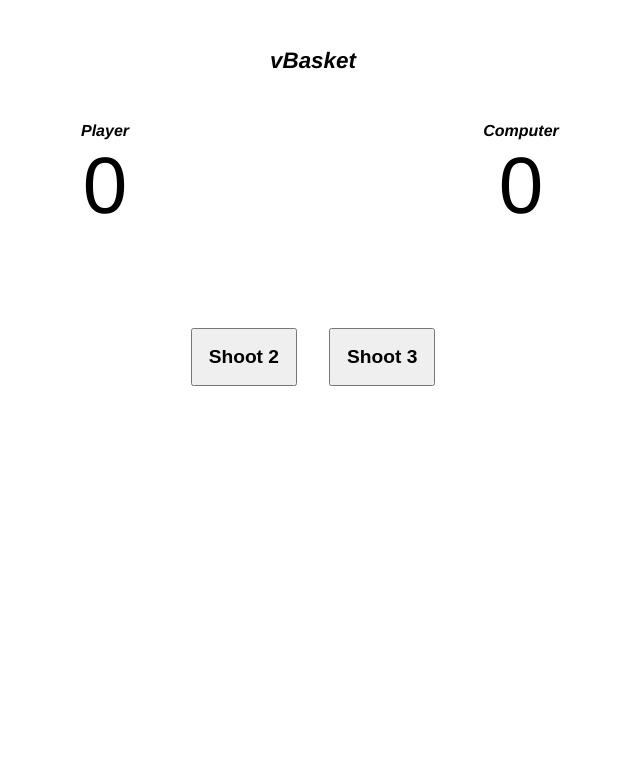
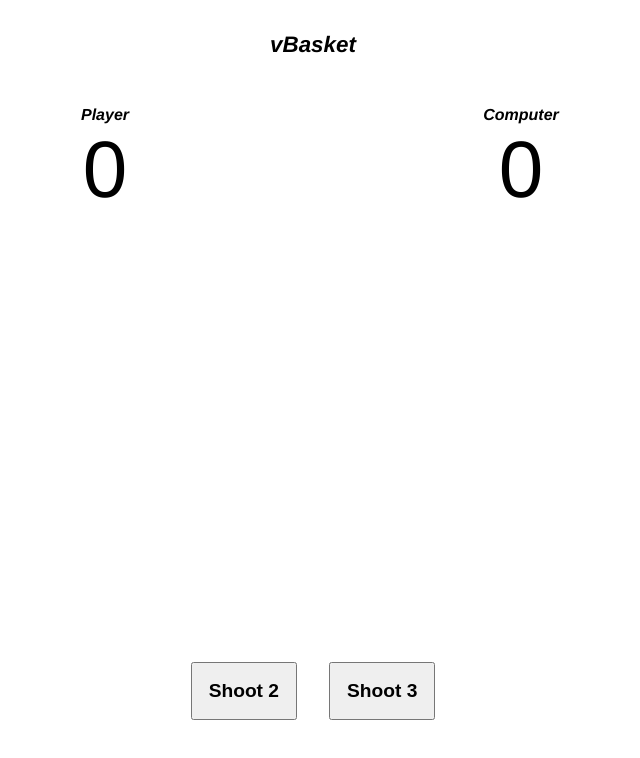
Before and after one commit to fermercadal/vue-basket, a Vue app: page / in a window 1280 px wide. Both pictures are taken after a click on the button "Start". Shown: the top 758 px of the page, without its empty margins (327-967 px from the left). Built offline with nearby package versions, Linux system fonts and the light colour scheme.

Commit message:
Update game over functionality

```diff
--- a/src/App.vue
+++ b/src/App.vue
@@ -3,19 +3,19 @@
     <h1>vBasket</h1>
 
     <section v-if="!start && !over" class="vBasket__start">
-      <p>Select mode</p>
-
       <button @click="startGame">Start</button>
     </section>
 
     <section v-if="start" class="vBasket__game">
       <GameScore :teams="teams" />
       <GameLogs :logs="logs" />
-      <GameControls @player-shoot="handlePlayerShoot" />
+      <GameControls @player-shoot="handlePlayerShoot" :active="possesion"/>
     </section>
 
     <section v-if="over" class="vBasket__over">
-      <p>game over screen</p>
+      <GameScore :teams="teams" />
+      <p><strong>{{ winner }}</strong> wins!</p>
+      <button @click="playAgain">Play Again</button>
     </section>
   </div>
 </template>
@@ -33,7 +33,6 @@ export default {
   name: "App",
   data() {
     return {
-      mode: 'time',
       start: false,
       over: false,
       teams: {
@@ -46,9 +45,9 @@ export default {
           score: 0,
         },
       },
-
       possesion: true,
       logs: [],
+      winner: null,
     };
   },
   components: {
@@ -56,39 +55,67 @@ export default {
     GameLogs,
     GameControls,
   },
+  watch: {
+    teams: {
+      deep: true,
+      handler(teams) {
+        if(teams.A.score >= 10) {
+          this.handleWin(teams.A.name)
+        }
+        if(teams.B.score >= 10) {
+          this.handleWin(teams.B.name)
+        }
+      }
+    }
+  },
   methods: {
     startGame() {
       this.start = true;
     },
-    handleAttempt(points) {
-      const difficulty = points === 3 ? 30 : 50;
-      return getRandom() < difficulty ? true : false;
+    handleAttempt(score) {
+      const difficulty = score === 3 ? 30 : 50;
+      return getRandom() < difficulty;
     },
-    handleScore(team, points) {
-      const result = this.handleAttempt(points)
+    handleScore(team, score) {
+      const result = this.handleAttempt(score);
       if(result) {
-        this.teams[team].score += points;
-        this.handleLog(team, points, 'in');
+        this.teams[team].score += score;
+        this.handleLog(team, score, 'in');
       } else {
-        this.handleLog(team, points, 'out');
+        this.handleLog(team, score, 'out');
       }
       this.possesion = false;
     },
-    handleLog(team, points, result) {
-      const thisLog = `${this.teams[team].name} shoots ${points}, it's ${result}`;
+    handleLog(team, score, result) {
+      const thisLog = `${this.teams[team].name} shoots ${score}, it's ${result}`;
       this.logs.unshift(thisLog);
     },
     handleComputerShoot() {
-      const points = getRandom() > 50 ? 2 : 3;
+      const score = getRandom() > 50 ? 2 : 3;
 
       setTimeout(() => {
-        this.handleScore('B', points);
+        this.handleScore('B', score);
         this.possesion = true;
       }, 800);
     },
     handlePlayerShoot(score) {
       this.handleScore('A', score);
-      this.handleComputerShoot();
+      if (!this.winner) {
+        this.handleComputerShoot();
+      }
+    },
+    handleWin(team) {
+      this.over = true;
+      this.start = false;
+      this.winner = team;
+    },
+    playAgain() {
+      this.over = false;
+      this.start = true;
+      this.winner = null;
+      this.logs = [];
+      this.teams.A.score = 0;
+      this.teams.B.score = 0;
     },
   },
 };
@@ -122,62 +149,14 @@ body {
     font-style: oblique;
     font-weight: 700;
     margin: 0;
-    padding: 3rem 0 2rem 0;
+    padding: 2rem 0;
     width: 100%;
   }
 
-  .vBasket__score {
+  .vBasket__game {
     display: flex;
-    flex-flow: row wrap;
-    justify-content: center;
-
-    .score__name {
-      font-style: oblique;
-      font-weight: 600;
-    }
-
-    .score__score {
-      font-size: 5rem;
-    }
-  }
-
-  .vBasket__team {
-    padding: 1rem;
-    width: 30%;
-  }
-
-  .vBasket__logs {
-    font-size: .9rem;
-    overflow-y: auto;
-    padding: 1rem;
-
-    ul {
-      margin: 0;
-      padding: 0;
-    }
-
-    li {
-      list-style-type: none;
-      padding: .2rem 0;
-
-      &:first-child {
-        font-size: 1.1rem;
-        font-weight: 600;
-      }
-    }
-
-  }
-
-  .vBasket__controls {
-    margin-top: auto;
-    padding: 2rem 0 4rem 0;
-
-    button {
-      font-size: 1.2rem;
-      font-weight: 600;
-      margin: 1rem;
-      padding: 1rem;
-    }
+    flex-direction: column;
+    height: calc(100vh - 90px);
   }
 }
 </style>
--- a/src/Components/GameControls.vue
+++ b/src/Components/GameControls.vue
@@ -1,13 +1,29 @@
 <template>
   <div class="vBasket__controls">
-      <button @click="playerShoot(2)">Shoot 2</button>
-      <button @click="playerShoot(3)">Shoot 3</button>
+      <button @click="playerShoot(2)" :disabled="!active">Shoot 2</button>
+      <button @click="playerShoot(3)" :disabled="!active">Shoot 3</button>
     </div>
 </template>
 
 <script>
 export default {
   name: 'GameControls',
+  props: {
+    active: {
+      type: Boolean,
+      required: true,
+    }
+  },
+  emits: {
+    'player-shoot': (score) => {
+      if(!isNaN(score)) {
+        return true;
+      } else {
+        console.log('score should be a number')
+        return false;
+      }
+    }
+  },
   methods: {
     playerShoot(score) {
       this.$emit('player-shoot', score)
@@ -16,6 +32,16 @@ export default {
 }
 </script>
 
-<style>
+<style lang="scss">
+.vBasket__controls {
+  margin-top: auto;
+  padding: 2rem 0 4rem 0;
 
+  button {
+    font-size: 1.2rem;
+    font-weight: 600;
+    margin: 1rem;
+    padding: 1rem;
+  }
+}
 </style>
--- a/src/Components/GameLogs.vue
+++ b/src/Components/GameLogs.vue
@@ -18,6 +18,26 @@ export default {
 }
 </script>
 
-<style>
+<style lang="scss">
+.vBasket__logs {
+  font-size: .9rem;
+  overflow-y: auto;
+  padding: 1rem;
 
+  ul {
+    margin: 0;
+    padding: 0;
+  }
+
+  li {
+    list-style-type: none;
+    padding: .2rem 0;
+
+    &:first-child {
+      font-size: 1.1rem;
+      font-weight: 600;
+    }
+  }
+
+}
 </style>
--- a/src/Components/GameScore.vue
+++ b/src/Components/GameScore.vue
@@ -13,16 +13,37 @@
 
 <script>
 export default {
-  name: 'GameScore',
+  name: "GameScore",
   props: {
     teams: {
       type: Object,
       required: true,
-    }
+      validator: (teams) => {
+        return Object.keys(teams).length === 2;
       },
-}
+    },
+  },
+};
 </script>
 
-<style>
+<style lang="scss">
+.vBasket__team {
+  padding: 1rem;
+  width: 30%;
+}
 
+.vBasket__score {
+  display: flex;
+  flex-flow: row wrap;
+  justify-content: center;
+
+  .score__name {
+    font-style: oblique;
+    font-weight: 600;
+  }
+
+  .score__score {
+    font-size: 5rem;
+  }
+}
 </style>
```
Lines whose indentation alone changed are shown as unchanged.
